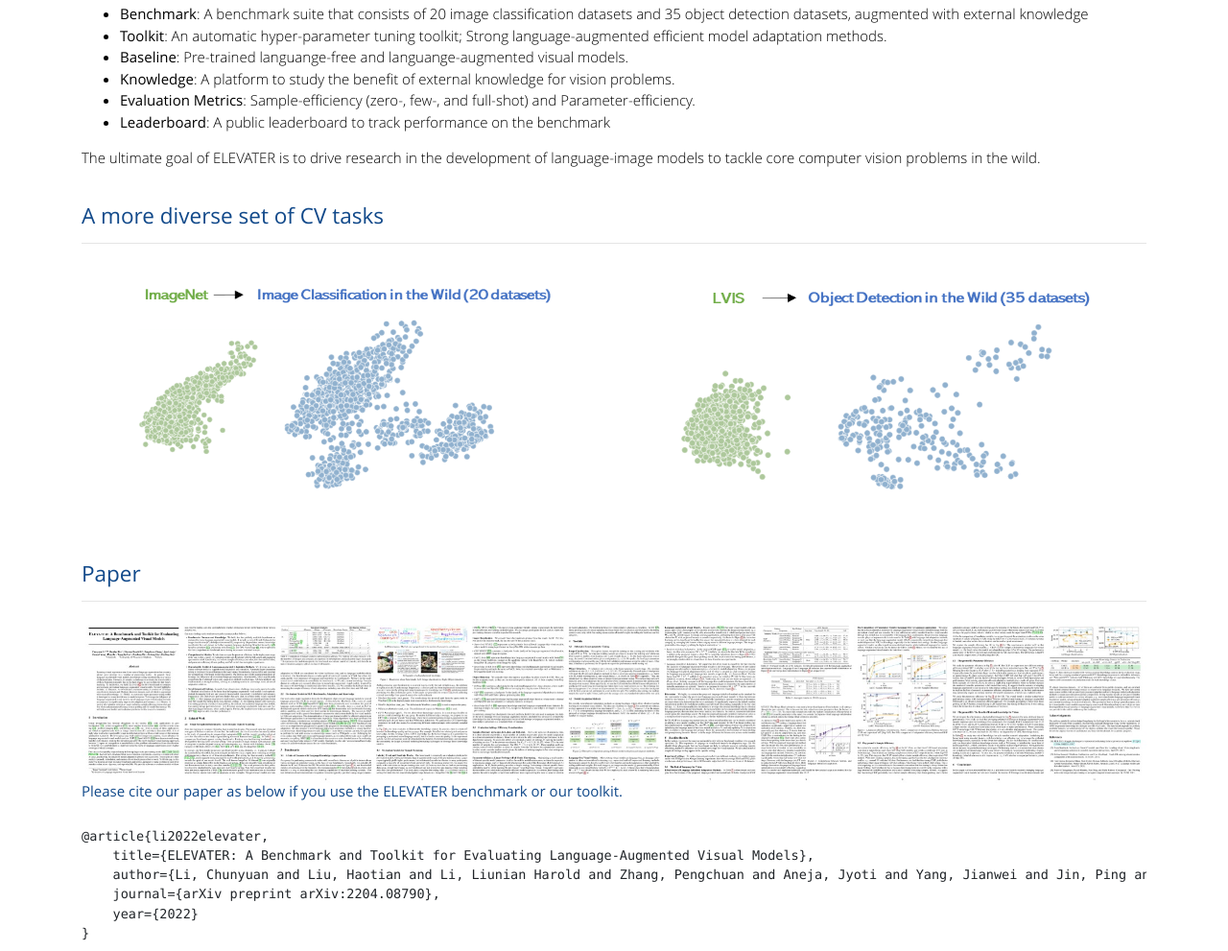
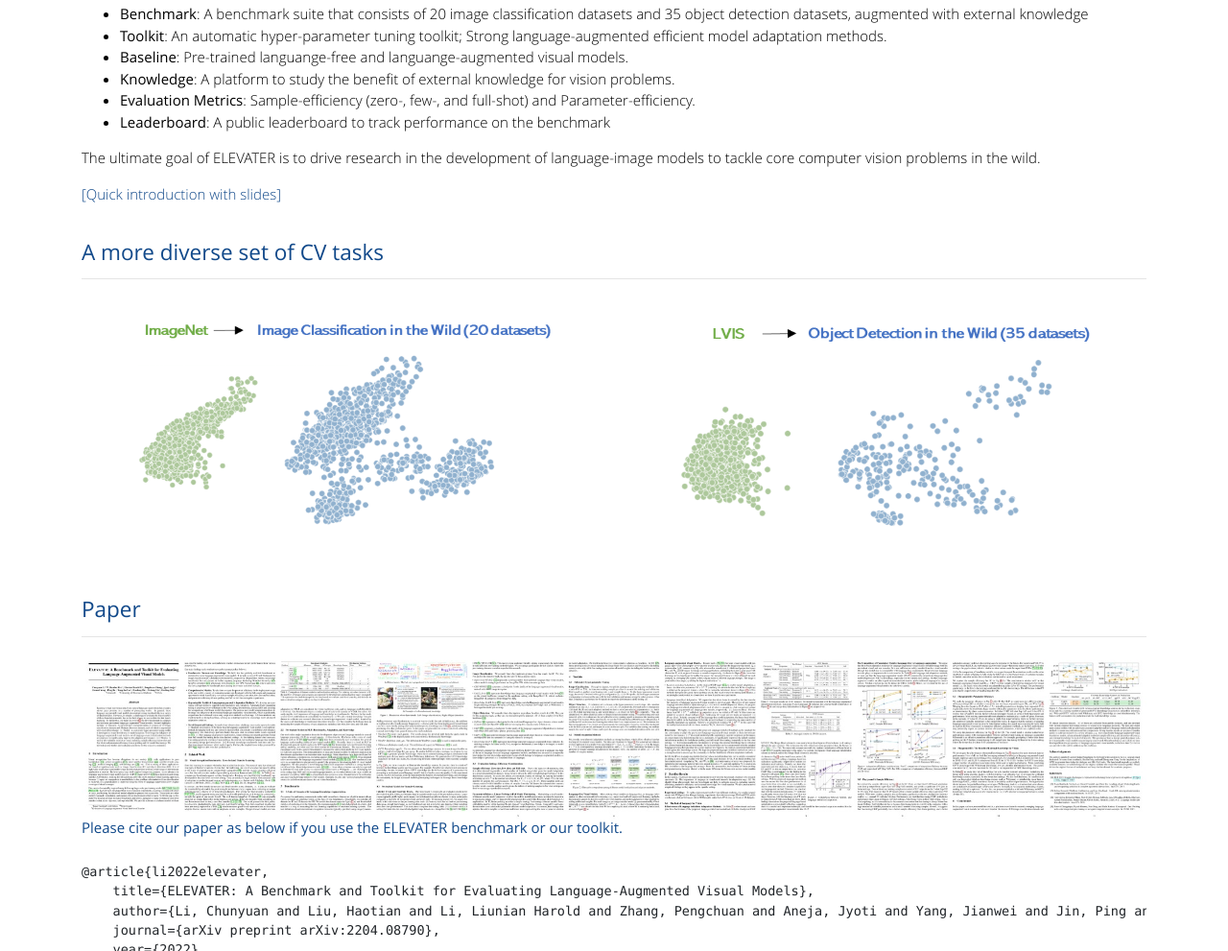
Before and after one commit to Computer-Vision-in-the-Wild/ELEVATER, a plain HTML site: page pages/index.html in a window 1280 px wide. Shown: the part 946-1937 px from the top of the page at 96% size. Drawn offline with nearby package versions, Linux system fonts and the light colour scheme.

Commit message:
slides added

```diff
--- a/pages/index.html
+++ b/pages/index.html
@@ -161,6 +161,7 @@
                     </ul>
 
                     <p>The ultimate goal of ELEVATER is to drive research in the development of language-image models to tackle core computer vision problems in the wild.</p>
+                    <p><a href="https://cvinw.blob.core.windows.net/benchmark/benchmark_elevater.pdf" target="_blank">[Quick introduction with slides]</a></p>
                 </div>
             </div>
         </div>
```
